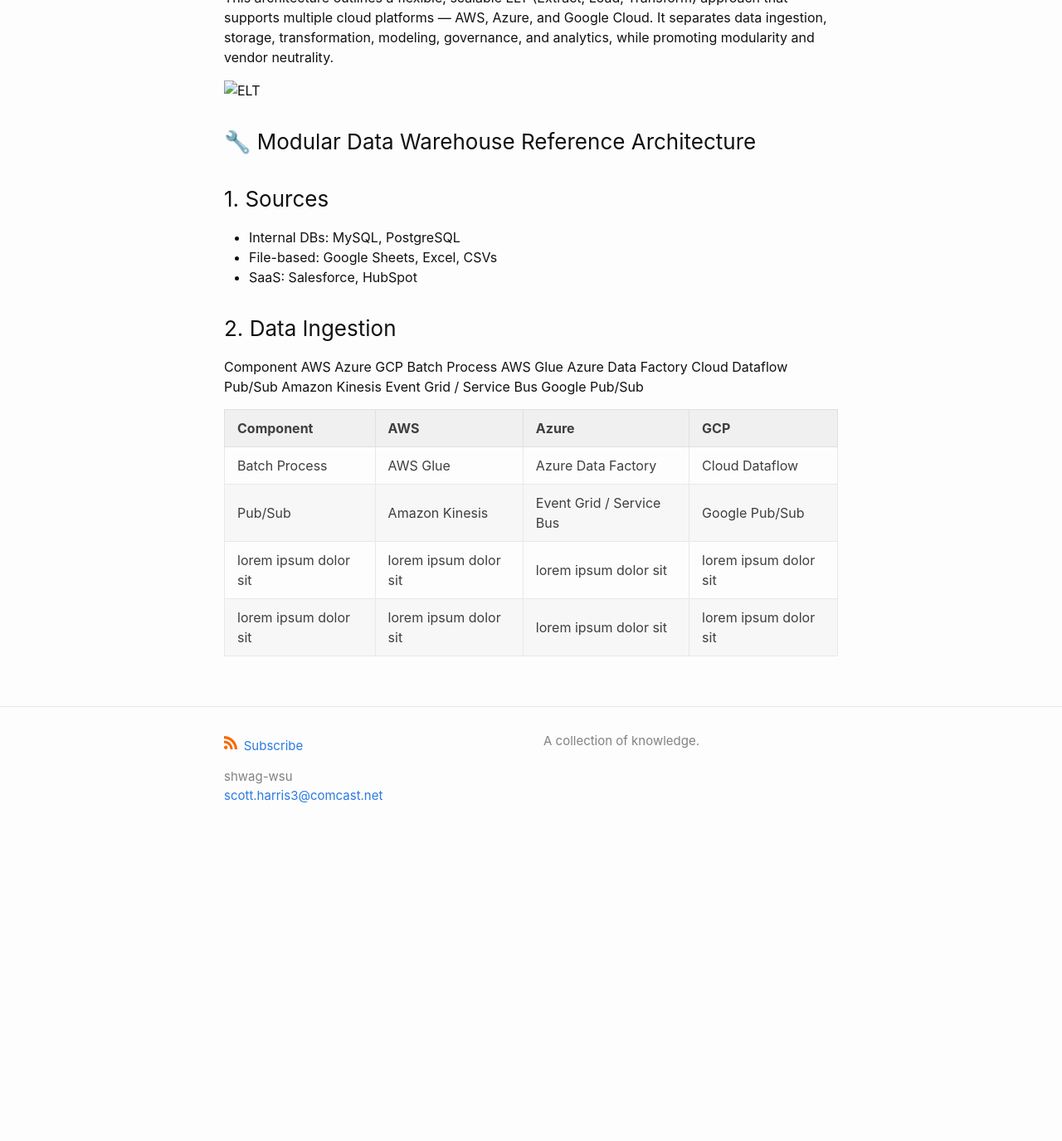
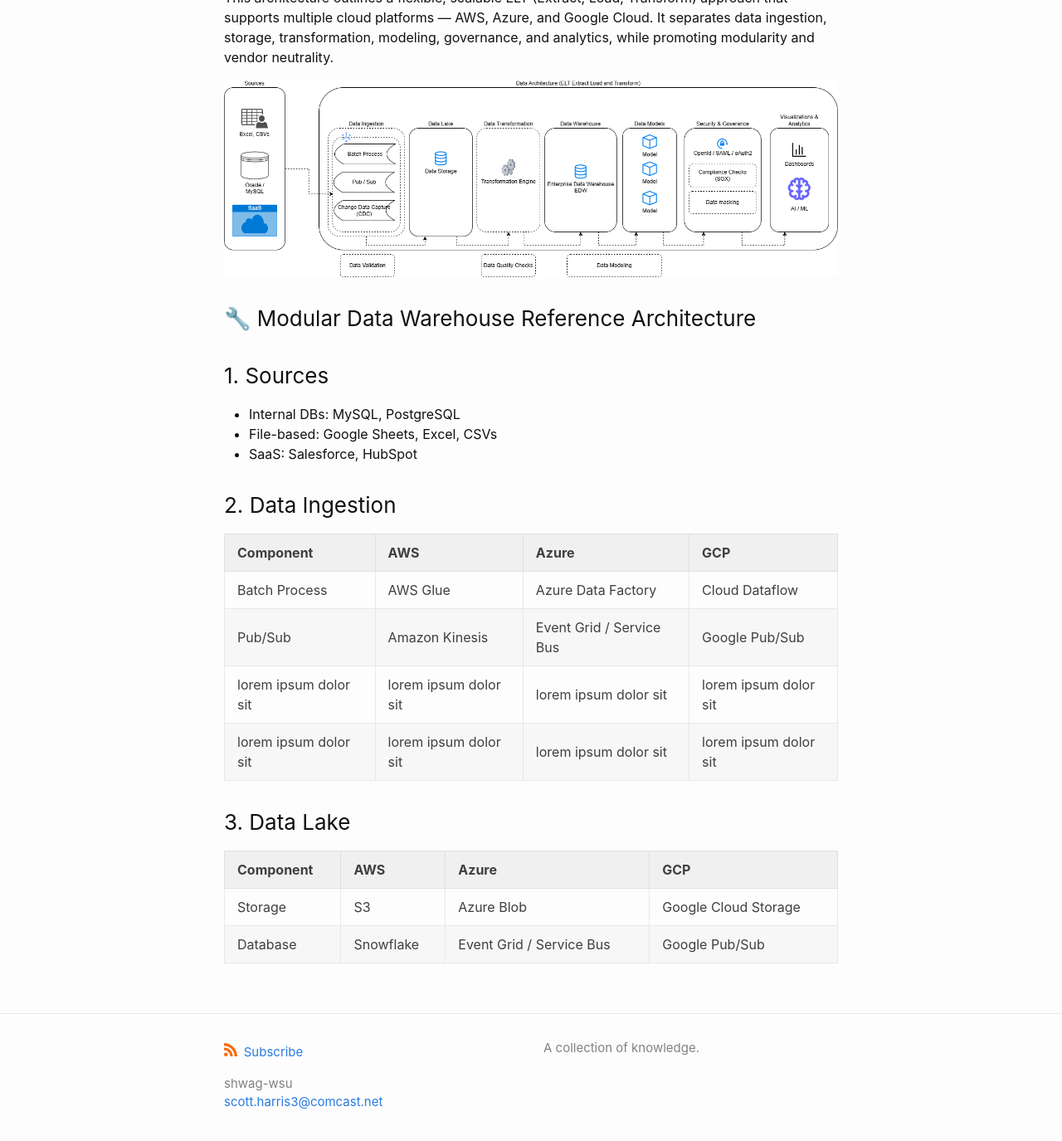
Before and after one commit to shwag-wsu/blog, a Jekyll site: the page built from _posts/2025-04-29-modular-data-warehouse.md, in a window 1280 px wide and 1400 px high, scrolled down 381 px. Shown: the top 1375 px of the window at 83% size. Built offline with Jekyll 4.4.1, drawn with Linux system fonts in a browser that asks for light colours; before the commit the page ends 1411 px from its top, so only the background shows below that.

Commit message:
Updating Article

```diff
--- a/_posts/2025-04-29-modular-data-warehouse.md
+++ b/_posts/2025-04-29-modular-data-warehouse.md
@@ -22,11 +22,6 @@ This architecture outlines a flexible, scalable ELT (Extract, Load, Transform) a
 
 ### 2. Data Ingestion
 
-Component	AWS	Azure	GCP
-Batch Process	AWS Glue	Azure Data Factory	Cloud Dataflow
-Pub/Sub	Amazon Kinesis	Event Grid / Service Bus	Google Pub/Sub
-
-
 
 Component             | AWS                   | Azure                    | GCP
 --------------------- | --------------------- | ------------------------ | ---------------------
@@ -34,3 +29,10 @@ Batch Process         | AWS Glue              | Azure Data Factory       | Cloud
 Pub/Sub               | Amazon Kinesis        | Event Grid / Service Bus | Google Pub/Sub
 lorem ipsum dolor sit | lorem ipsum dolor sit | lorem ipsum dolor sit | lorem ipsum dolor sit
 lorem ipsum dolor sit | lorem ipsum dolor sit | lorem ipsum dolor sit | lorem ipsum dolor sit
+
+### 3. Data Lake
+
+Component             | AWS                   | Azure                    | GCP
+--------------------- | --------------------- | ------------------------ | ---------------------
+Storage               | S3                    | Azure Blob               | Google Cloud Storage
+Database              | Snowflake             | Event Grid / Service Bus | Google Pub/Sub
```
Also changed, not shown: elt_lib.png (renamed from rtl_lib.png).
